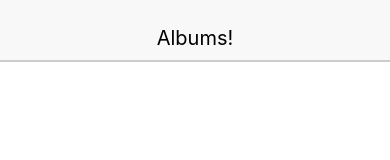
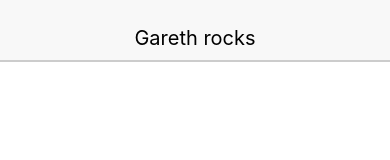
Before and after one commit to sirJiggles/react-native-udemy, a React Native app in the folder udemyapp/: screen / in a window 390 px wide. Shown: the top 160 px of the page. Built offline with nearby package versions, Linux system fonts and the light colour scheme.

Commit message:
proping things up ...

```diff
--- a/udemyapp/App.js
+++ b/udemyapp/App.js
@@ -5,7 +5,7 @@ import Header from './src/components/Header'
 const App = () => {
   return (
     <View>
-      <Header />
+      <Header headerText='Gareth rocks' />
     </View>
   )
 }
--- a/udemyapp/src/components/Header.js
+++ b/udemyapp/src/components/Header.js
@@ -1,14 +1,19 @@
 import React from 'react'
+import PropTypes from 'prop-types'
 import { Text, StyleSheet, View } from 'react-native'
 
-const Header = () => {
+const Header = (props) => {
   const { textStyle, viewStyle } = styles
 
   return (
     <View style={viewStyle}>
-      <Text style={textStyle}>Albums!</Text>
+      <Text style={textStyle}>{props.headerText}</Text>
     </View>
   )
+}
+
+Header.propTypes = {
+  headerText: PropTypes.string
 }
 
 const styles = StyleSheet.create({
@@ -23,7 +28,9 @@ const styles = StyleSheet.create({
     height: 60,
     shadowColor: 'black',
     shadowOffset: { width: 0, height: 2 },
-    shadowOpacity: 0.2
+    shadowOpacity: 0.2,
+    elevation: 2,
+    position: 'relative'
   }
 })
 
```
